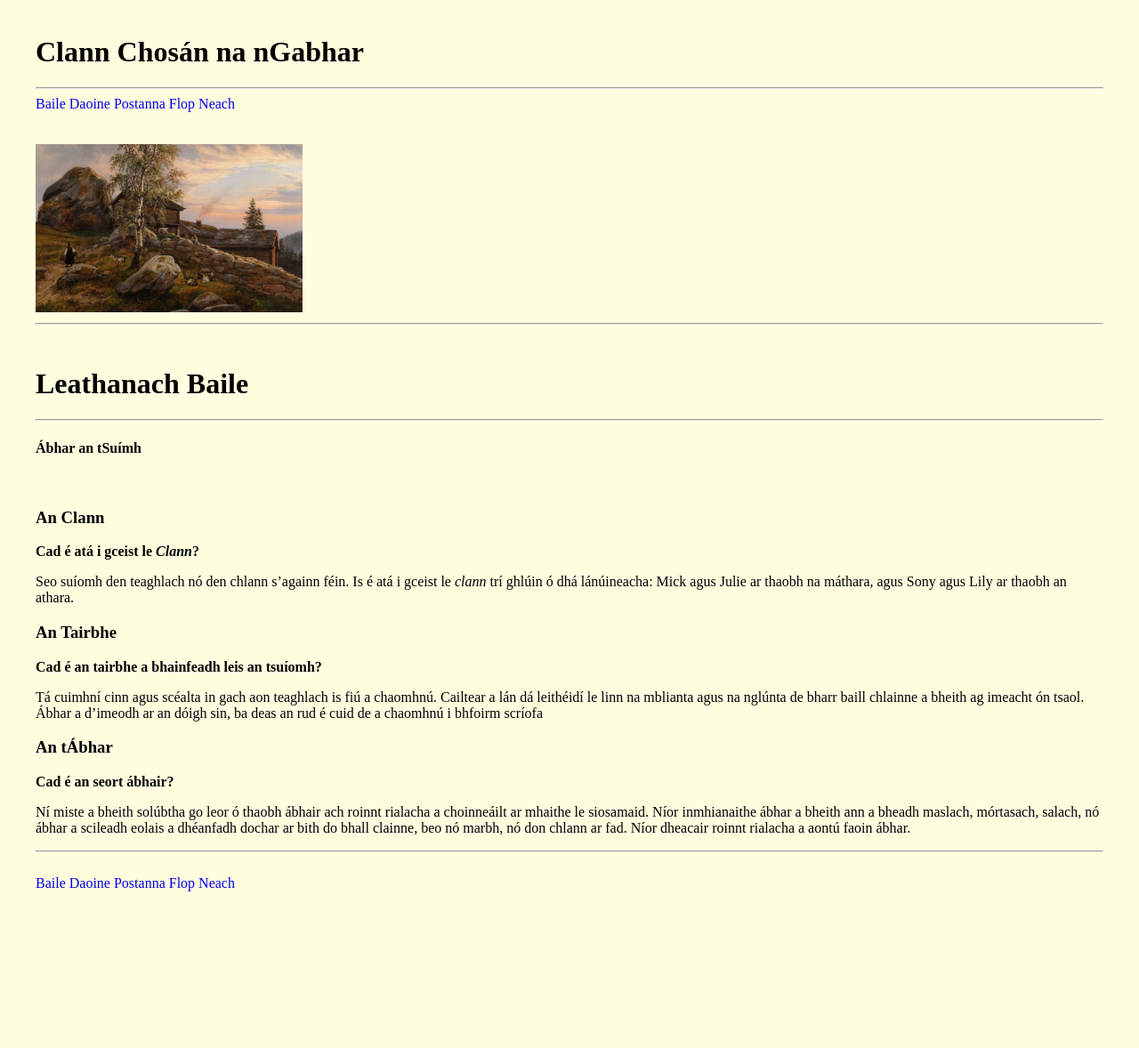
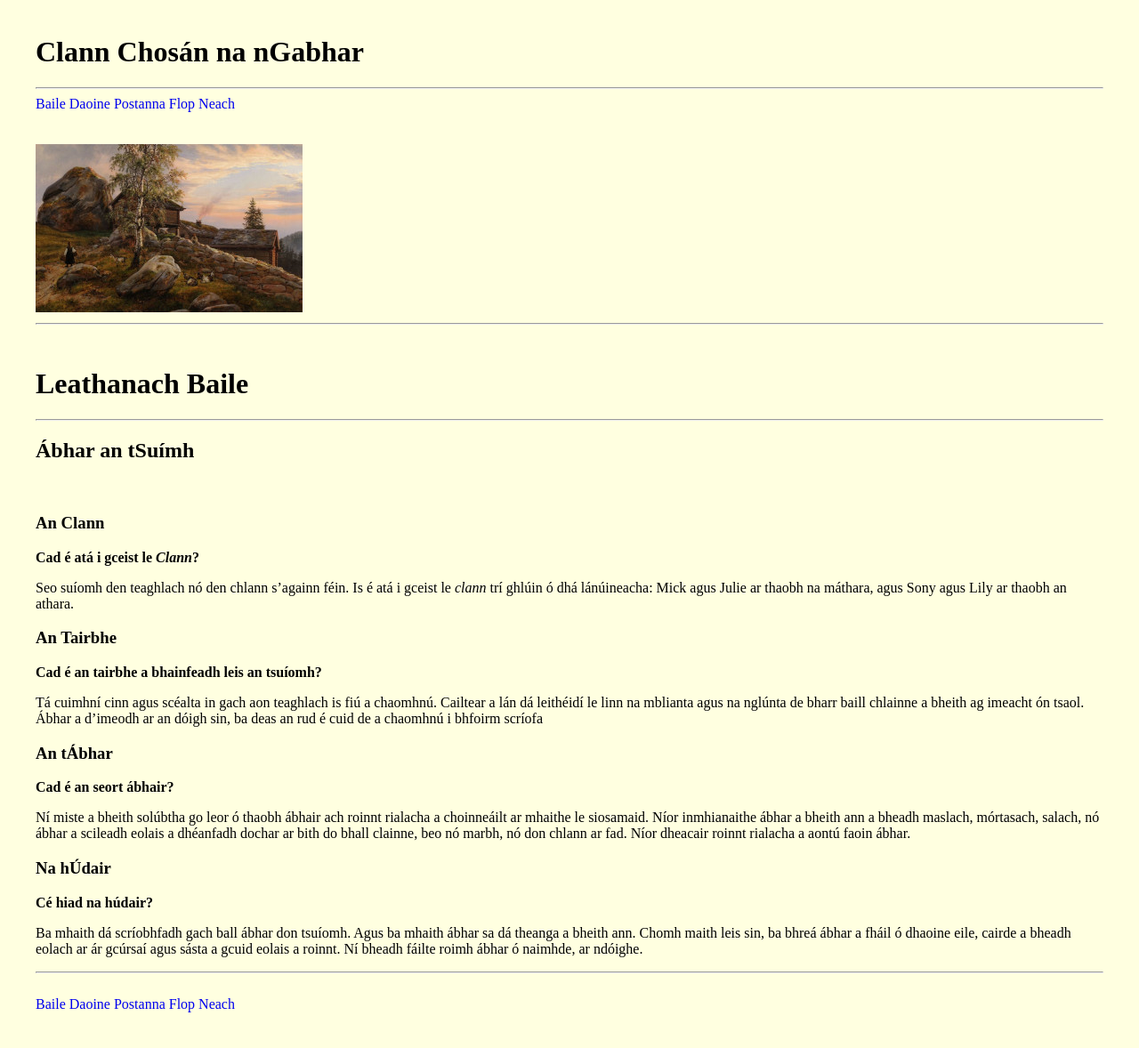
Before and after one commit to pmcu/clann, a Jekyll site: the page built from index.html, in a window 1280 px wide. Shown: the whole page at 89% size. Built offline with Jekyll 4.4.1, drawn with Linux system fonts in a browser that asks for light colours; before the commit the page ends 1042 px from its top, so only the background shows below that.

Commit message:
baile fix

```diff
--- a/_data/baile.yml
+++ b/_data/baile.yml
@@ -28,3 +28,17 @@ bith do bhall clainne, beo nó marbh, nó don chlann
 ar fad. Níor dheacair roinnt rialacha a aontú faoin
 ábhar.
 "
+
+- ceann: "Na hÚdair"
+  fceann: "Cé hiad na húdair?"
+  lucht: "
+  Ba mhaith dá scríobhfadh gach ball ábhar don
+  tsuíomh. Agus ba mhaith ábhar sa dá theanga a
+  bheith ann.
+
+  Chomh maith leis sin, ba bhreá ábhar a fháil ó
+  dhaoine eile, cairde a bheadh eolach ar ár gcúrsaí
+  agus sásta a gcuid eolais a roinnt. Ní bheadh fáilte
+  roimh ábhar ó naimhde, ar ndóighe.
+
+"
--- a/index.html
+++ b/index.html
@@ -11,7 +11,7 @@ layout: default
   <body>
     <h1>{{ page.title}}</h1>
     <hr>
-    <h4>Ábhar an tSuímh</h4>
+    <h2>Ábhar an tSuímh</h2>
     <br>
     {% for item in site.data.baile %}
     <h3>{{ item.ceann }}</h3>
```
